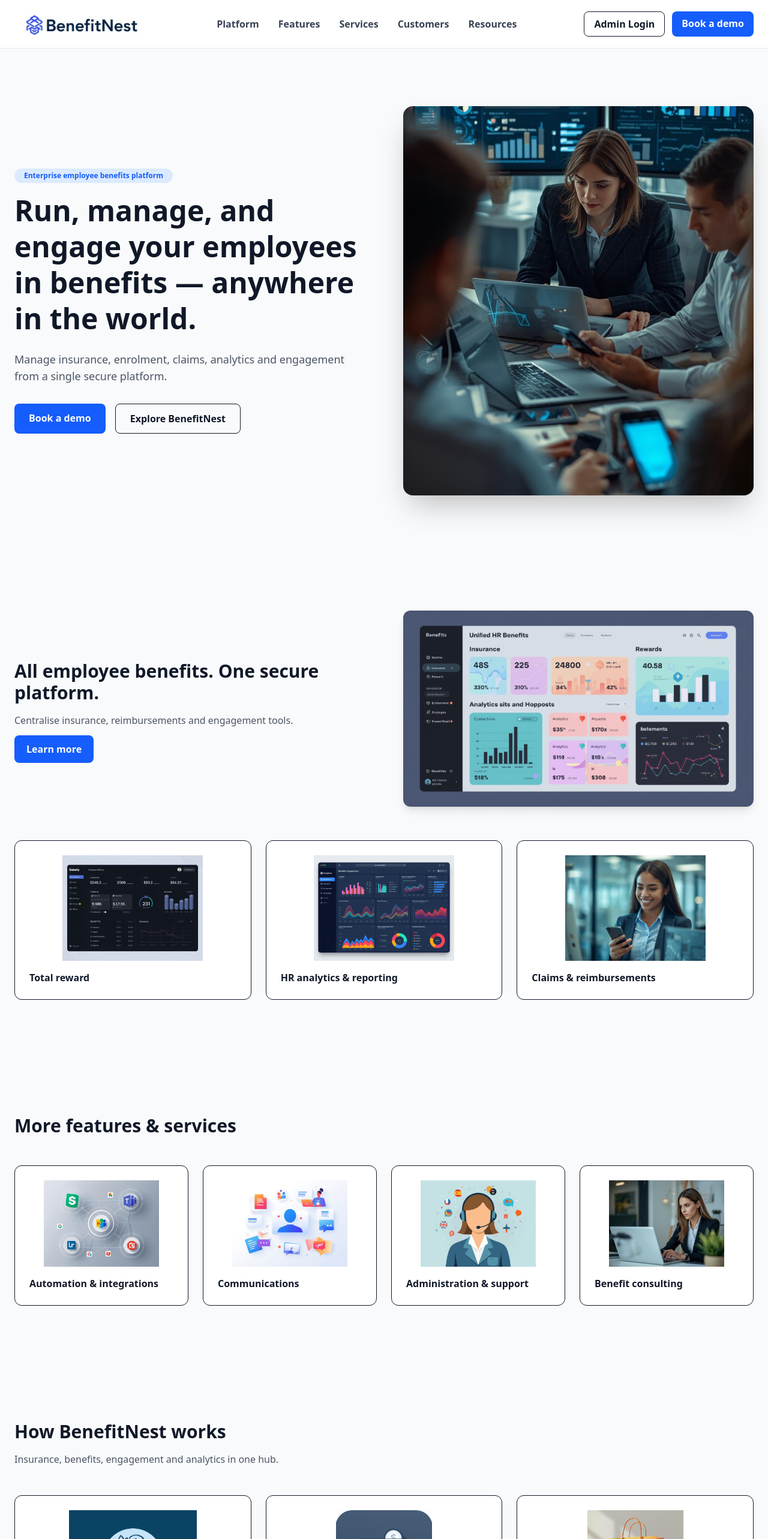
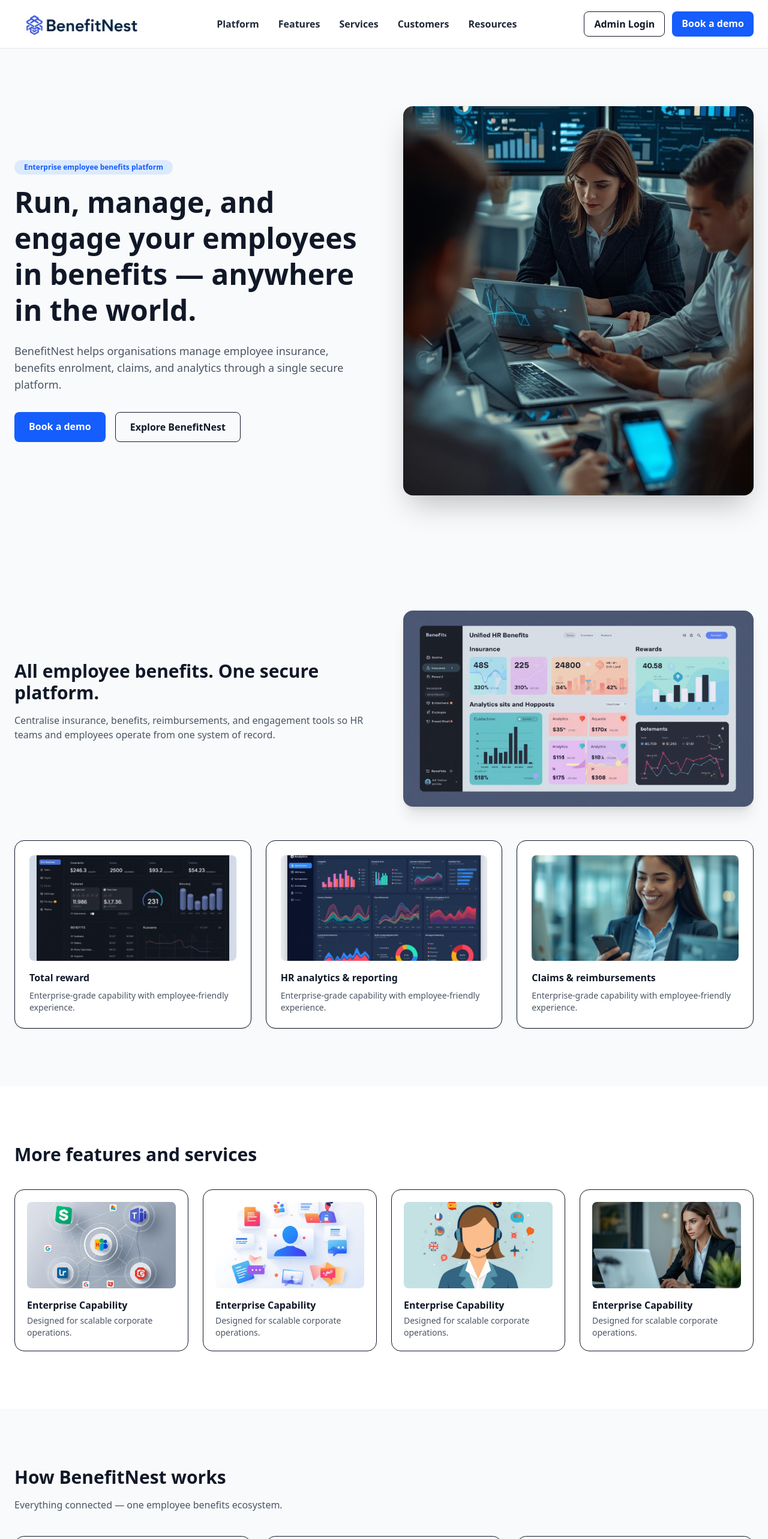
Before and after one commit to sanjaisinghraj/benefitnest-frontend, a Next.js app: page / in a window 1280 px wide. Shown: the top 2566 px of the page at 60% size. Built offline with nearby package versions, Linux system fonts and the light colour scheme.

Commit message:
updated page.tsx file

```diff
--- a/app/page.tsx
+++ b/app/page.tsx
@@ -1,56 +1,78 @@
 "use client";
+
+import React from "react";
 
 export default function Page() {
   return (
     <>
-      {/* ================= HEADER ================= */}
-      <header className="sticky top-0 z-50 bg-white border-b border-gray-200">
-        <div className="max-w-7xl mx-auto px-6 h-20 flex items-center justify-between">
-          <img src="/images/marketing/logo.png" className="h-10" alt="BenefitNest" />
+      {/* HEADER */}
+      <header className="bg-white/90 backdrop-blur border-b border-gray-200 sticky top-0 z-50">
+        <div className="max-w-7xl mx-auto px-6 flex items-center justify-between h-20">
+          <a href="/" className="flex items-center gap-2">
+            <img src="/images/marketing/logo.png" alt="BenefitNest" className="h-10" />
+          </a>
 
-          <nav className="hidden md:flex gap-8 font-semibold text-gray-700">
-            <a className="hover:text-blue-600">Platform</a>
-            <a className="hover:text-blue-600">Features</a>
-            <a className="hover:text-blue-600">Services</a>
-            <a className="hover:text-blue-600">Customers</a>
-            <a className="hover:text-blue-600">Resources</a>
+          {/* MENU */}
+          <nav className="hidden md:flex gap-8 font-semibold text-gray-800">
+            {[
+              { name: "Platform", items: ["Employee Portal", "Admin Dashboard", "Claims Engine"] },
+              { name: "Features", items: ["Enrollments", "Claims", "Analytics", "AI Support"] },
+              { name: "Services", items: ["Implementation", "Support", "Consulting"] },
+              { name: "Customers", items: ["Mid-size Firms", "Large Enterprises"] },
+              { name: "Resources", items: ["Guides", "Reports", "Blogs"] },
+            ].map((menu) => (
+              <div key={menu.name} className="relative group">
+                <span className="cursor-pointer hover:text-blue-600">{menu.name}</span>
+                <div className="absolute left-0 mt-3 w-56 bg-white border rounded-xl shadow-xl opacity-0 group-hover:opacity-100 pointer-events-none group-hover:pointer-events-auto transition">
+                  {menu.items.map((i) => (
+                    <a
+                      key={i}
+                      href="#"
+                      className="block px-4 py-3 text-sm hover:bg-blue-50"
+                    >
+                      {i}
+                    </a>
+                  ))}
+                </div>
+              </div>
+            ))}
           </nav>
 
           <div className="flex gap-3">
             <a
               href="https://admin.benefitnest.space/admin"
-              className="px-4 py-2 rounded-lg border font-semibold hover:shadow-md"
+              className="px-4 py-2 rounded-lg font-semibold border hover:bg-gray-100 transition"
             >
               Admin Login
             </a>
-            <a className="px-4 py-2 rounded-lg bg-blue-600 text-white font-semibold hover:shadow-lg">
+            <a
+              href="#"
+              className="px-4 py-2 rounded-lg font-semibold bg-blue-600 text-white hover:bg-blue-700 transition"
+            >
               Book a demo
             </a>
           </div>
         </div>
       </header>
 
-      {/* ================= HERO ================= */}
+      {/* HERO */}
       <section className="bg-gray-50 py-24">
-        <div className="max-w-7xl mx-auto px-6 grid lg:grid-cols-2 gap-16 items-center">
+        <div className="max-w-7xl mx-auto px-6 grid md:grid-cols-2 gap-16 items-center">
           <div>
-            <span className="inline-block mb-4 px-4 py-1 text-xs font-bold bg-blue-100 text-blue-600 rounded-full">
+            <span className="inline-block px-4 py-1 rounded-full bg-blue-100 text-blue-600 text-xs font-bold mb-4">
               Enterprise employee benefits platform
             </span>
-
-            <h1 className="text-4xl md:text-5xl font-extrabold leading-tight mb-6">
+            <h1 className="text-5xl font-extrabold leading-tight mb-6">
               Run, manage, and engage your employees in benefits — anywhere in the world.
             </h1>
-
-            <p className="text-gray-600 text-lg max-w-xl">
-              Manage insurance, enrolment, claims, analytics and engagement from a single secure platform.
+            <p className="text-lg text-gray-600 max-w-xl">
+              BenefitNest helps organisations manage employee insurance, benefits enrolment, claims, and analytics through a single secure platform.
             </p>
-
-            <div className="mt-8 flex gap-4">
-              <a className="px-6 py-3 bg-blue-600 text-white rounded-lg font-semibold hover:shadow-xl">
+            <div className="flex gap-4 mt-8">
+              <a className="px-6 py-3 rounded-lg bg-blue-600 text-white font-semibold hover:scale-[1.03] transition" href="#">
                 Book a demo
               </a>
-              <a className="px-6 py-3 border rounded-lg font-semibold hover:shadow-md">
+              <a className="px-6 py-3 rounded-lg border font-semibold hover:bg-gray-100 transition" href="#features">
                 Explore BenefitNest
               </a>
             </div>
@@ -64,26 +86,20 @@ export default function Page() {
         </div>
       </section>
 
-      {/* ================= FEATURE GRID ================= */}
-      <section className="py-24">
+      {/* FEATURES */}
+      <section id="features" className="py-24 bg-gray-50">
         <div className="max-w-7xl mx-auto px-6">
-          <div className="grid lg:grid-cols-2 gap-16 items-center">
+          <div className="grid md:grid-cols-2 gap-16 items-center">
             <div>
-              <h2 className="text-3xl font-bold mb-4">
-                All employee benefits. One secure platform.
-              </h2>
+              <h2 className="text-3xl font-bold mb-4">All employee benefits. One secure platform.</h2>
               <p className="text-gray-600 mb-6">
-                Centralise insurance, reimbursements and engagement tools.
+                Centralise insurance, benefits, reimbursements, and engagement tools so HR teams and employees operate from one system of record.
               </p>
-              <a className="px-5 py-3 bg-blue-600 text-white rounded-lg font-semibold hover:shadow-lg">
-                Learn more
-              </a>
             </div>
-
             <img
               src="/images/marketing/feature-oneplace.jpg"
-              className="rounded-xl shadow-lg hover:scale-[1.02] transition"
-              alt="One platform"
+              className="rounded-2xl shadow-xl hover:scale-[1.02] transition"
+              alt=""
             />
           </div>
 
@@ -95,98 +111,101 @@ export default function Page() {
             ].map(([img, title]) => (
               <div
                 key={title}
-                className="group bg-white border rounded-xl p-6 hover:-translate-y-1 hover:shadow-xl transition"
+                className="bg-white border rounded-2xl p-6 shadow hover:shadow-2xl hover:-translate-y-1 transition"
               >
-                <div className="h-44 flex items-center justify-center mb-4 overflow-hidden">
                 <img
                   src={`/images/marketing/${img}`}
-                    className="h-full object-contain group-hover:scale-105 transition"
-                    alt={title}
+                  className="rounded-lg mb-4 h-44 w-full object-cover"
+                  alt=""
                 />
-                </div>
-                <h3 className="font-semibold">{title}</h3>
+                <h3 className="font-semibold mb-2">{title}</h3>
+                <p className="text-gray-600 text-sm">
+                  Enterprise-grade capability with employee-friendly experience.
+                </p>
               </div>
             ))}
           </div>
         </div>
       </section>
 
-      {/* ================= MORE FEATURES ================= */}
-      <section className="py-24 bg-gray-50">
+      {/* MORE FEATURES */}
+      <section className="py-24 bg-white">
         <div className="max-w-7xl mx-auto px-6">
-          <h2 className="text-3xl font-bold mb-12">More features & services</h2>
+          <h2 className="text-3xl font-bold mb-10">More features and services</h2>
 
           <div className="grid md:grid-cols-4 gap-6">
             {[
-              ["feature-integrations.jpg", "Automation & integrations"],
-              ["feature-comms.jpg", "Communications"],
-              ["feature-support.jpg", "Administration & support"],
-              ["feature-consulting.jpg", "Benefit consulting"],
-            ].map(([img, title]) => (
+              "feature-integrations.jpg",
+              "feature-comms.jpg",
+              "feature-support.jpg",
+              "feature-consulting.jpg",
+            ].map((img) => (
               <div
-                key={title}
-                className="group bg-white border rounded-xl p-6 hover:-translate-y-1 hover:shadow-xl transition"
+                key={img}
+                className="border rounded-2xl p-5 hover:shadow-xl hover:-translate-y-1 transition"
               >
-                <div className="h-36 flex items-center justify-center mb-4">
                 <img
                   src={`/images/marketing/${img}`}
-                    className="h-full object-contain group-hover:scale-105 transition"
-                    alt={title}
+                  className="h-36 w-full object-cover rounded-lg mb-4"
+                  alt=""
                 />
-                </div>
-                <h4 className="font-semibold">{title}</h4>
+                <h4 className="font-semibold mb-1">Enterprise Capability</h4>
+                <p className="text-sm text-gray-600">
+                  Designed for scalable corporate operations.
+                </p>
               </div>
             ))}
           </div>
         </div>
       </section>
 
-      {/* ================= HOW IT WORKS ================= */}
-      <section className="py-24">
+      {/* PLATFORM OVERVIEW */}
+      <section className="py-24 bg-gray-50">
         <div className="max-w-7xl mx-auto px-6">
           <h2 className="text-3xl font-bold mb-4">How BenefitNest works</h2>
-          <p className="text-gray-600 mb-12">
-            Insurance, benefits, engagement and analytics in one hub.
+          <p className="text-gray-600 mb-10">
+            Everything connected — one employee benefits ecosystem.
           </p>
 
           <div className="grid md:grid-cols-3 gap-6">
             {[
-              ["overview-benefits.jpg", "Benefits"],
-              ["overview-wallet.jpg", "Wallet"],
-              ["overview-discounts.jpg", "Discounts"],
-              ["overview-recognition.jpg", "Recognition"],
-              ["overview-mobile.jpg", "Mobile"],
-              ["overview-ai.jpg", "AI"],
-            ].map(([img, title]) => (
+              "overview-benefits.jpg",
+              "overview-wallet.jpg",
+              "overview-discounts.jpg",
+              "overview-recognition.jpg",
+              "overview-mobile.jpg",
+              "overview-ai.jpg",
+            ].map((img) => (
               <div
-                key={title}
-                className="group bg-white border rounded-xl p-6 text-center hover:-translate-y-1 hover:shadow-xl transition"
+                key={img}
+                className="bg-white border rounded-2xl p-6 text-center hover:shadow-xl hover:-translate-y-1 transition"
               >
-                <div className="h-40 flex items-center justify-center mb-4">
                 <img
                   src={`/images/marketing/${img}`}
-                    className="h-full object-contain group-hover:scale-105 transition"
-                    alt={title}
+                  className="h-28 mx-auto object-contain mb-4"
+                  alt=""
                 />
-                </div>
-                <h4 className="font-semibold">{title}</h4>
+                <h4 className="font-semibold">Integrated Module</h4>
               </div>
             ))}
           </div>
         </div>
       </section>
 
-      {/* ================= CTA ================= */}
+      {/* CTA */}
       <section className="py-24 bg-gradient-to-r from-blue-600 to-blue-800 text-white text-center">
-        <h2 className="text-3xl font-bold mb-6">
+        <h2 className="text-3xl font-bold mb-4">
           Ready to simplify employee benefits?
         </h2>
-        <a className="px-8 py-4 bg-white text-blue-600 rounded-lg font-semibold hover:shadow-xl">
+        <p className="mb-6 opacity-90">
+          Built for Indian enterprises. Scalable globally.
+        </p>
+        <a className="inline-block px-8 py-4 bg-white text-blue-700 rounded-xl font-semibold hover:scale-105 transition" href="#">
           Book a demo
         </a>
       </section>
 
-      {/* ================= FOOTER ================= */}
+      {/* FOOTER */}
       <footer className="bg-gray-900 text-gray-400 py-6 text-center text-sm">
         © {new Date().getFullYear()} BenefitNest. All rights reserved.
       </footer>
```
Lines whose indentation alone changed are shown as unchanged.
